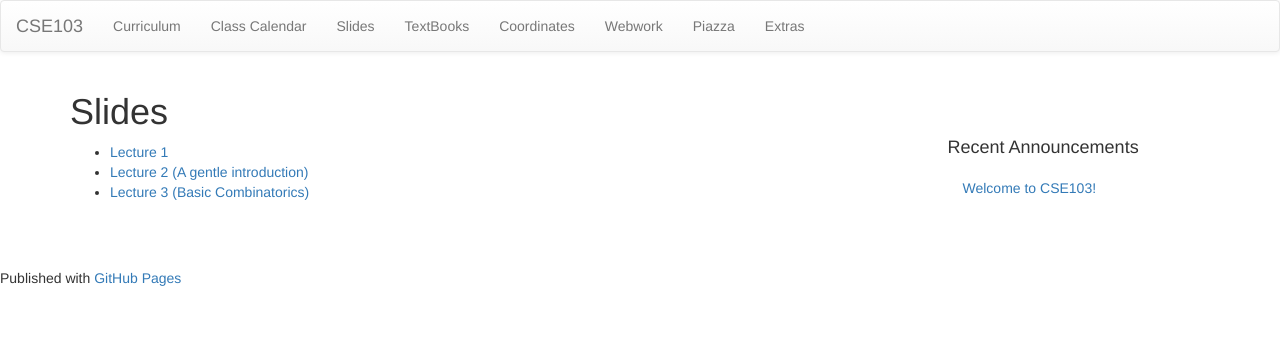
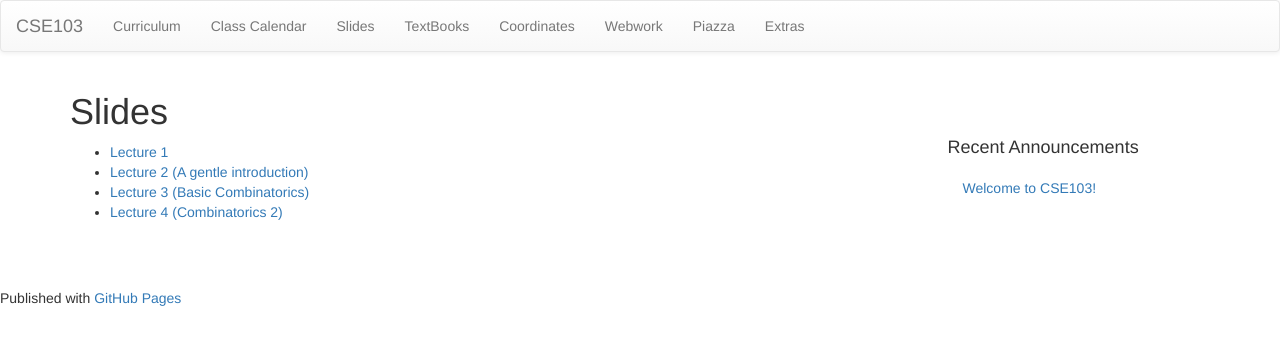
Before and after one commit to cse103/cse103.github.io, a Jekyll site: the page built from pages/18.Slides.md, in a window 1280 px wide. Shown: the top 345 px of the page. Built offline with Jekyll 4.4.1, drawn with Linux system fonts in a browser that asks for light colours; nearby versions of some CDN libraries; Markdown is read by kramdown in place of the engine named in the settings.

Commit message:
added slides for lecture 4

```diff
--- a/pages/18.Slides.md
+++ b/pages/18.Slides.md
@@ -7,3 +7,4 @@ permalink: /slides/
 * [Lecture 1](/Slides/Lecture1.pdf)
 * [Lecture 2 (A gentle introduction)](/Slides/Lecture2.pdf)
 * [Lecture 3 (Basic Combinatorics)](/Slides/basicCombinatorics.pdf)
+* [Lecture 4 (Combinatorics 2)](/Slides/Combinatorics2.pdf)
```
Also changed, not shown: 1 other file.
